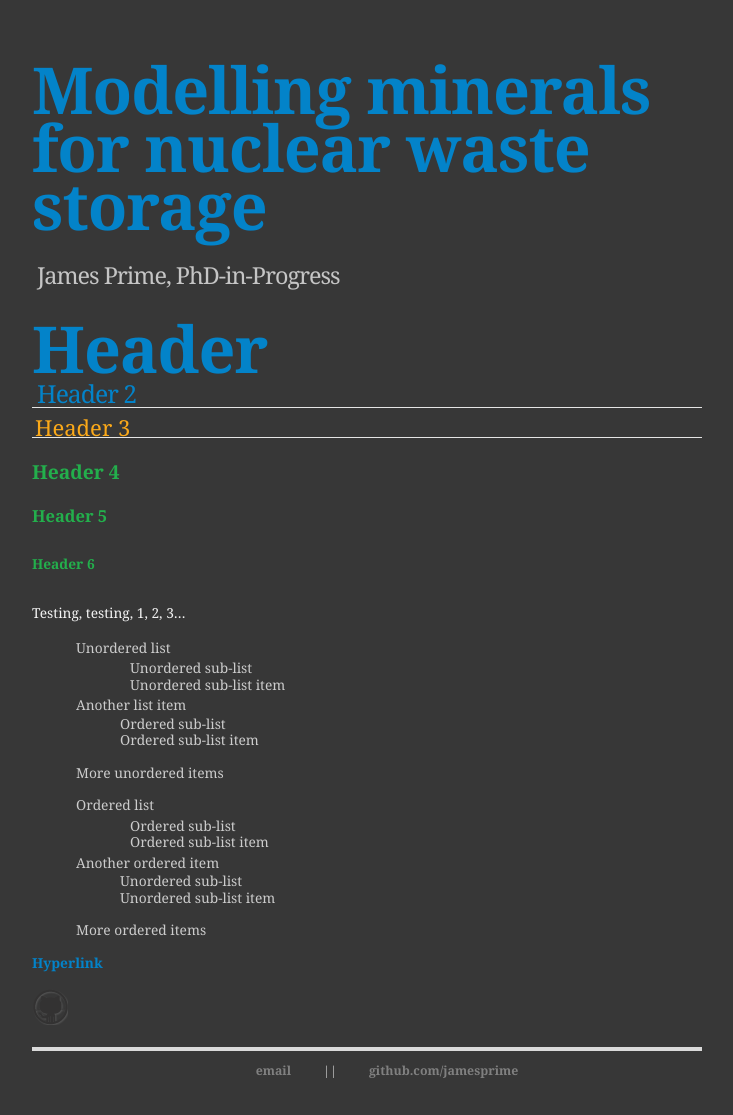
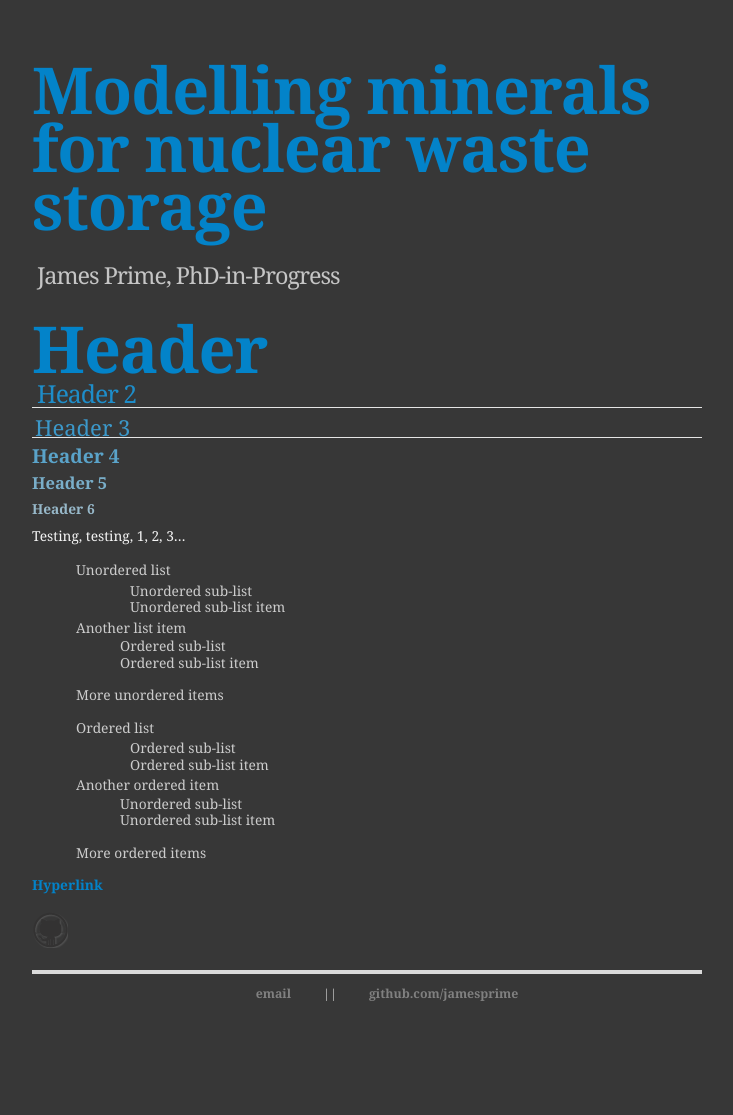
Before and after one commit to jamesprime/jamesprime.github.io, a Jekyll site: the page built from _pages/test/index.md, in a window 1280 px wide. Shown: the whole page, without its empty margins (273-1006 px from the left). Built offline with Jekyll 4.4.1, drawn with Linux system fonts in a browser that asks for light colours; nearby versions of some CDN libraries; after the commit the page ends 1037 px from its top, so only the background shows below that.

Commit message:
Updated _sass/jamesprime.scss
Updated all the general header color settings (they now gradually decrease in saturation by 15 as you go down), and tried to get consistent margins for the smaller header types

```diff
--- a/_sass/uberduper.scss
+++ b/_sass/uberduper.scss
@@ -15,7 +15,7 @@ h1 {
     color: #0383c9;
     font-size: 4.7em; // Originally 4.7em; default is 2em
     letter-spacing: -1px;
-    margin: 0 0 30px 0px;
+    margin: 0 0 30px 0;
     padding: 50px 0 0 0;;
     a {
         color: #0383c9;
@@ -30,36 +30,39 @@ h1 {
 
 h2 {
     border-bottom: 1px solid #e5e5e5;
-    color: #0383c9;
+    color: #1E8DC9;
     font-size: 1.8em; // Originally 1.7em; default is 1.5em
     font-weight: 100;
     letter-spacing: -1px;
-    margin: 0 0 10px;
+    margin: 0 0 10px 0;
     padding: 0px 2px 4px 5px;
 }
 
 h3 {
     border-bottom: 1px solid #e5e5e5;
-    color: #fba919;
+    color: #3C98C9; // Originally #fba919
     font-size: 1.6em; // Originally 1.4em; default is 1.17em
     font-weight: 100;
-    margin: 10px 0 8px;
+    margin: 10px 0 10px 0; // Originally 10px 0 8px
     padding: 1px 2px 2px 3px;
 }
 
 h4 {
-    color: #23af4c;
+    color: #5AA3C9; // Originally #23af4c
     font-size: 1.4em; // Default is 1em
+    margin: 10px 0;
 }
 
 h5 {
-    color: #23af4c;
+    color: #79AEC9;
     font-size: 1.2em; // Default is .83em
+    margin: 10px 0;
 }
 
 h6 {
-    color: #23af4c;
+    color: #97B8C9;
     font-size: 1em; // Default is .67em
+    margin: 10px 0;
 }
 
 p {
```
